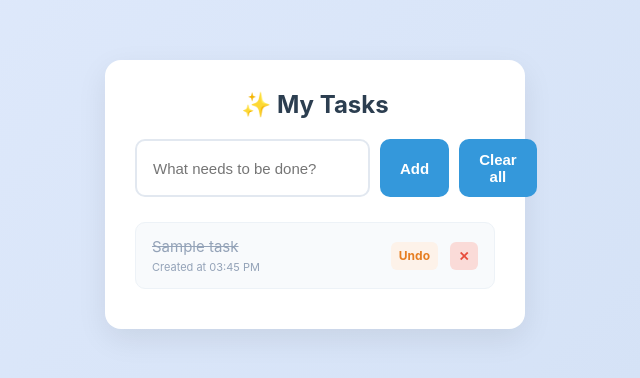
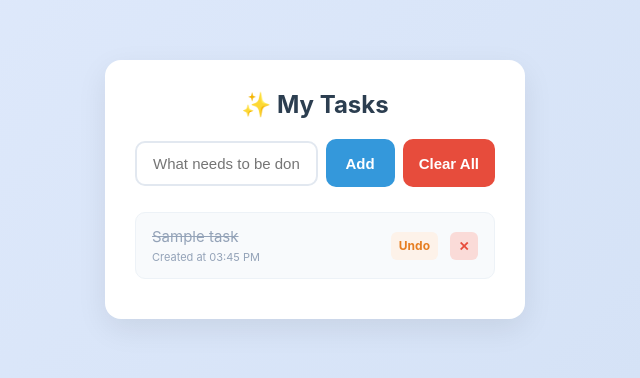
Before and after one commit to bikhizlit/To-do-List, a Django app: page / in a window 1280 px wide. Shown: the top 378 px of the page, without its empty margins (325-965 px from the left). Run offline with Django 5.2, Linux system fonts and the light colour scheme; tables that the repository leaves empty hold one stand-in row (values such as "Sample post").

Commit message:
CRUD final

```diff
--- a/todolist/todoapp/templates/todoapp/todo.html
+++ b/todolist/todoapp/templates/todoapp/todo.html
@@ -141,6 +141,12 @@
             padding: 20px 0;
             font-size: 15px;
         }
+        .todo-del{
+            display: flex;
+            gap: 10px;
+            margin-bottom: 25px;
+        }
+
     </style>
 </head>
 <body>
@@ -148,22 +154,26 @@
     <div class="container">
         <h2>✨ My Tasks</h2>
 
-        <form method="POST" class="todo-form">
-            {% csrf_token %}
-            <input type="text" name="title" placeholder="What needs to be done?" required>
-            <button type="submit">Add</button>
-            {% if tasks %}
-            <div>
-                <button type="delete">
-                    <a href="{% url 'clear_all_tasks' %}"
-                   onclick="return confirm('Are you sure you want to delete all tasks? 🧹');">
 
-                    </a>Clear all
-                </button>
+    <form method="POST" class="todo-form" style="display: flex; gap: 8px; margin-bottom: 25px; align-items: center; flex-wrap: wrap;">
+    {% csrf_token %}
+    <!-- Input Box -->
+    <input type="text" name="title" placeholder="What needs to be done?" required style="flex: 1; min-width: 150px;">
 
-            </div>
-        {% endif %}
-        </form>
+    <!-- Add Button -->
+    <button type="submit" style="padding: 12px 20px; background: #3498db; color: white; border: none; border-radius: 10px; font-size: 15px; font-weight: 600; cursor: pointer; height: 48px;">
+        Add
+    </button>
+
+    <!-- Clear All Button (Fixed Template Syntax) -->
+    {% if tasks %}
+        <button type="button"
+                onclick="if(confirm('Are you sure you want to delete all tasks? 🧹')) { window.location.href='{% url 'clear_all_tasks' %}'; }"
+                style="padding: 0 16px; background: #e74c3c; color: white; border: none; border-radius: 10px; font-size: 15px; font-weight: 600; cursor: pointer; display: inline-flex; align-items: center; justify-content: center; height: 48px; transition: background 0.2s;">
+           Clear All
+        </button>
+    {% endif %}
+</form>
 
 <ul>
     {% for task in tasks %}
@@ -212,7 +222,21 @@
         <div class="empty-state">No tasks yet! Enjoy your day. 🎉</div>
     {% endfor %}
 </ul>
+<!-- Tiny JavaScript snippet at the bottom to toggle the views -->
+<script>
+function toggleEdit(taskId) {
+    var displayDiv = document.getElementById('display-' + taskId);
+    var editForm = document.getElementById('edit-form-' + taskId);
 
+    if (displayDiv.style.display === 'none') {
+        displayDiv.style.display = 'flex';
+        editForm.style.display = 'none';
+    } else {
+        displayDiv.style.display = 'none';
+        editForm.style.display = 'flex';
+    }
+}
+</script>
 
 
 
```
